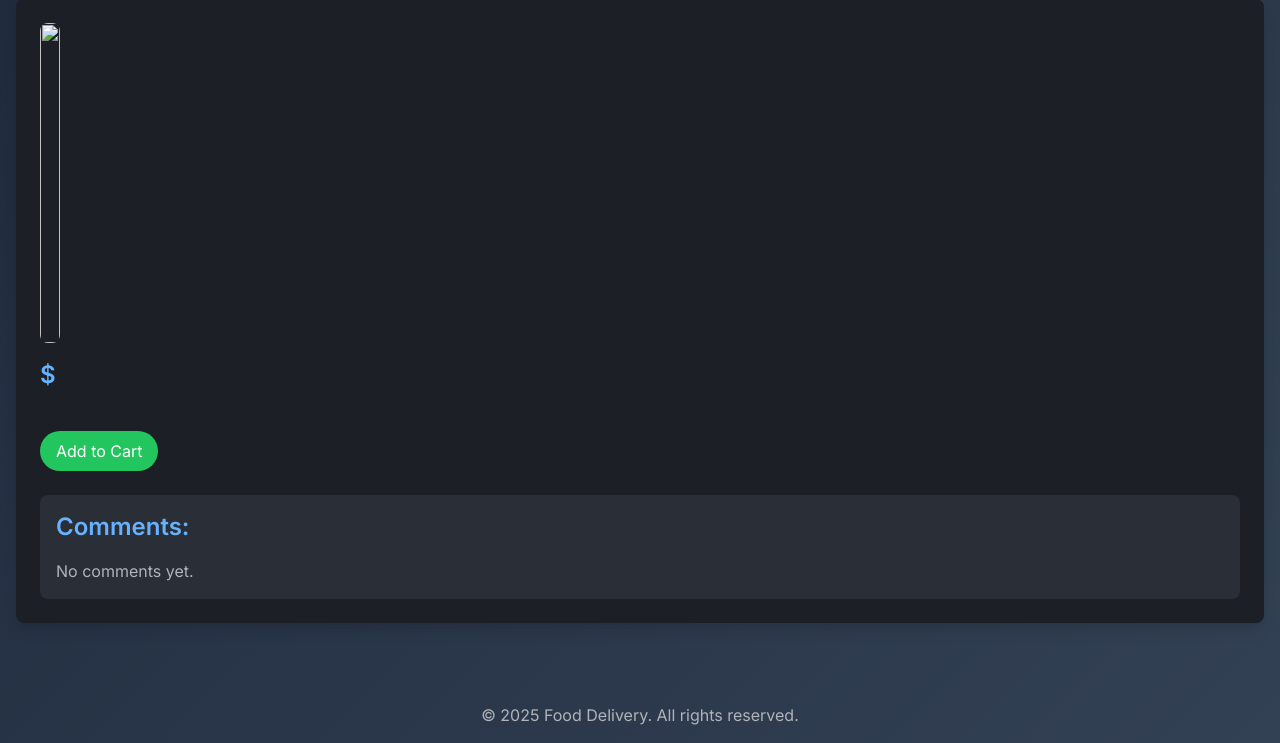
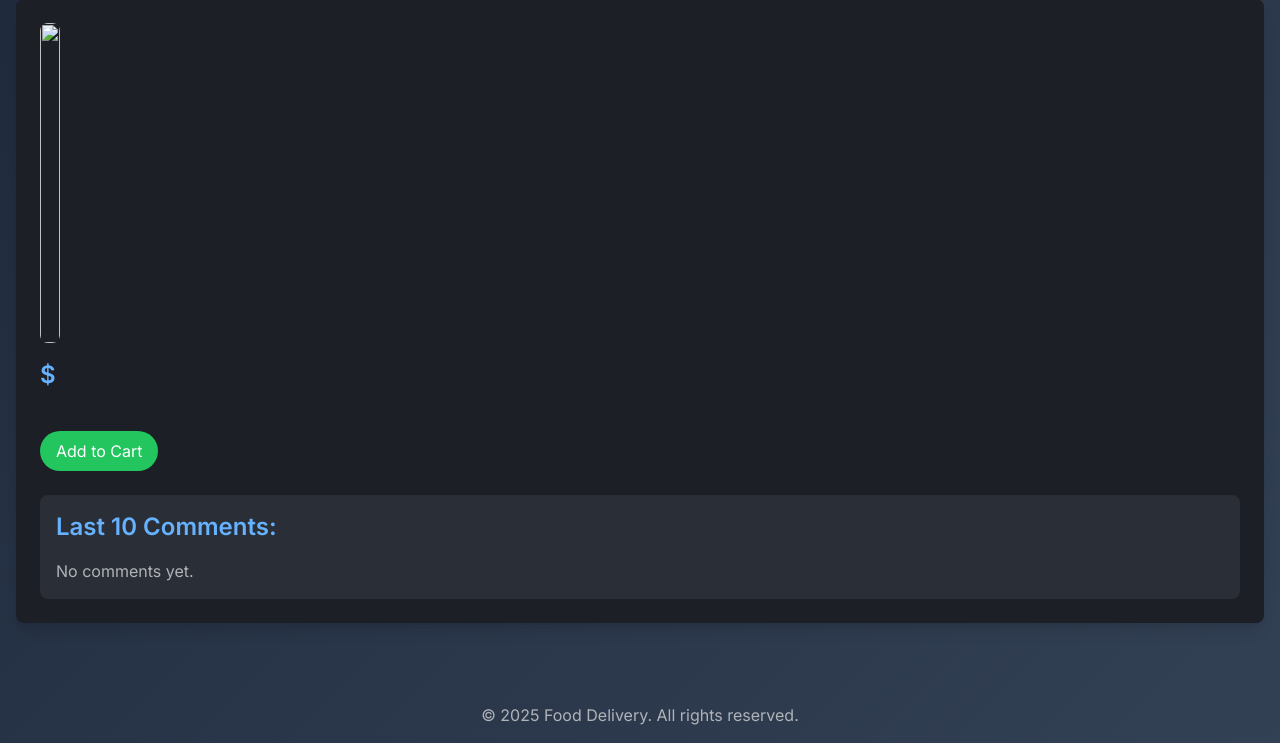
Before and after one commit to AbdulmalikRaji/AbdulmalikRaji_Vega_FoodDelivery, a Django app: template pages/templates/menu_item.html in a window 1280 px wide. Shown: the part 145-888 px from the top of the page. Run offline with Django 5.2, Linux system fonts and the light colour scheme; the template is opened without the code that fills it, so the values that code supplies are empty; parts of the project's set-up code (start-up, migrations or seed data) failed here and were passed over; some libraries are stand-ins or nearby versions.

Commit message:
minor text fixes

```diff
--- a/pages/homepage.py
+++ b/pages/homepage.py
@@ -3,9 +3,6 @@
 import random
 
 def homepage(request):
-    # Retrieve all food items
-    all_foods = list(Food.objects.all())
-
     # Select 4 random food items or fewer
     featured_foods = Food.objects.order_by('?')[:4]
 
--- a/pages/reset_password.py
+++ b/pages/reset_password.py
@@ -14,7 +14,7 @@
         new_password = request.POST.get('new_password')
         confirm_password = request.POST.get('confirm_password')
 
-        # Send POST request to your existing API endpoint
+        # Send POST request to API endpoint
         api_url = request.build_absolute_uri(f'/api/user/reset-password/{uidb64}/{token}/')
         payload = {
             'new_password': new_password,
--- a/pages/templates/menu_item.html
+++ b/pages/templates/menu_item.html
@@ -22,7 +22,7 @@
 
     <!-- Last 10 Comments -->
     <div class="bg-[#2A2E36] p-4 rounded-lg mt-6">
-      <h2 class="text-2xl text-[#66B2FF] font-semibold mb-4">Comments:</h2>
+      <h2 class="text-2xl text-[#66B2FF] font-semibold mb-4">Last 10 Comments:</h2>
 
       {% if comments %}
         <ul class="space-y-4">
--- a/restaurants/views.py
+++ b/restaurants/views.py
@@ -6,6 +6,7 @@
 class FoodListView(generics.ListAPIView):
     queryset = Food.objects.all()
     serializer_class = FoodSerializer
+    permission_classes = []
 
     def get_queryset(self):
         queryset = super().get_queryset()
```
